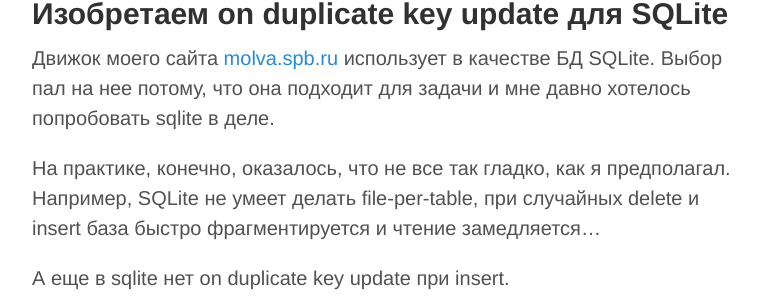
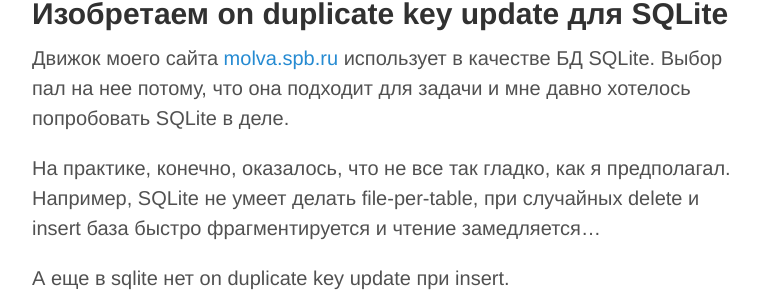
Before and after one commit to lonlylocly/lonlylocly.github.io, a Jekyll site: the page built from _posts/2014-10-03-SQLite-on-duplicate-key-update.md, in a window 1280 px wide and 900 px high. Shown: the part 286-586 px from the top of the window, without its empty margins (248-1013 px from the left). Built offline with Jekyll 4.4.1, drawn with Linux system fonts in a browser that asks for light colours; Markdown is read by kramdown in place of the engine named in the settings.

```diff
--- a/_posts/2014-10-03-SQLite-on-duplicate-key-update.md
+++ b/_posts/2014-10-03-SQLite-on-duplicate-key-update.md
@@ -5,7 +5,7 @@ title: Изобретаем on duplicate key update для SQLite
 
 ##Изобретаем on duplicate key update для SQLite
 
-Движок моего сайта [molva.spb.ru](molva.spb.ru) использует в качестве БД SQLite. Выбор пал на нее потому, что она подходит для задачи и мне давно хотелось попробовать sqlite в деле.
+Движок моего сайта [molva.spb.ru](molva.spb.ru) использует в качестве БД SQLite. Выбор пал на нее потому, что она подходит для задачи и мне давно хотелось попробовать SQLite в деле.
 
 На практике, конечно, оказалось, что не все так гладко, как я предполагал. Например, SQLite не умеет делать file-per-table, при случайных delete и insert база быстро фрагментируется и чтение замедляется...
 
```
